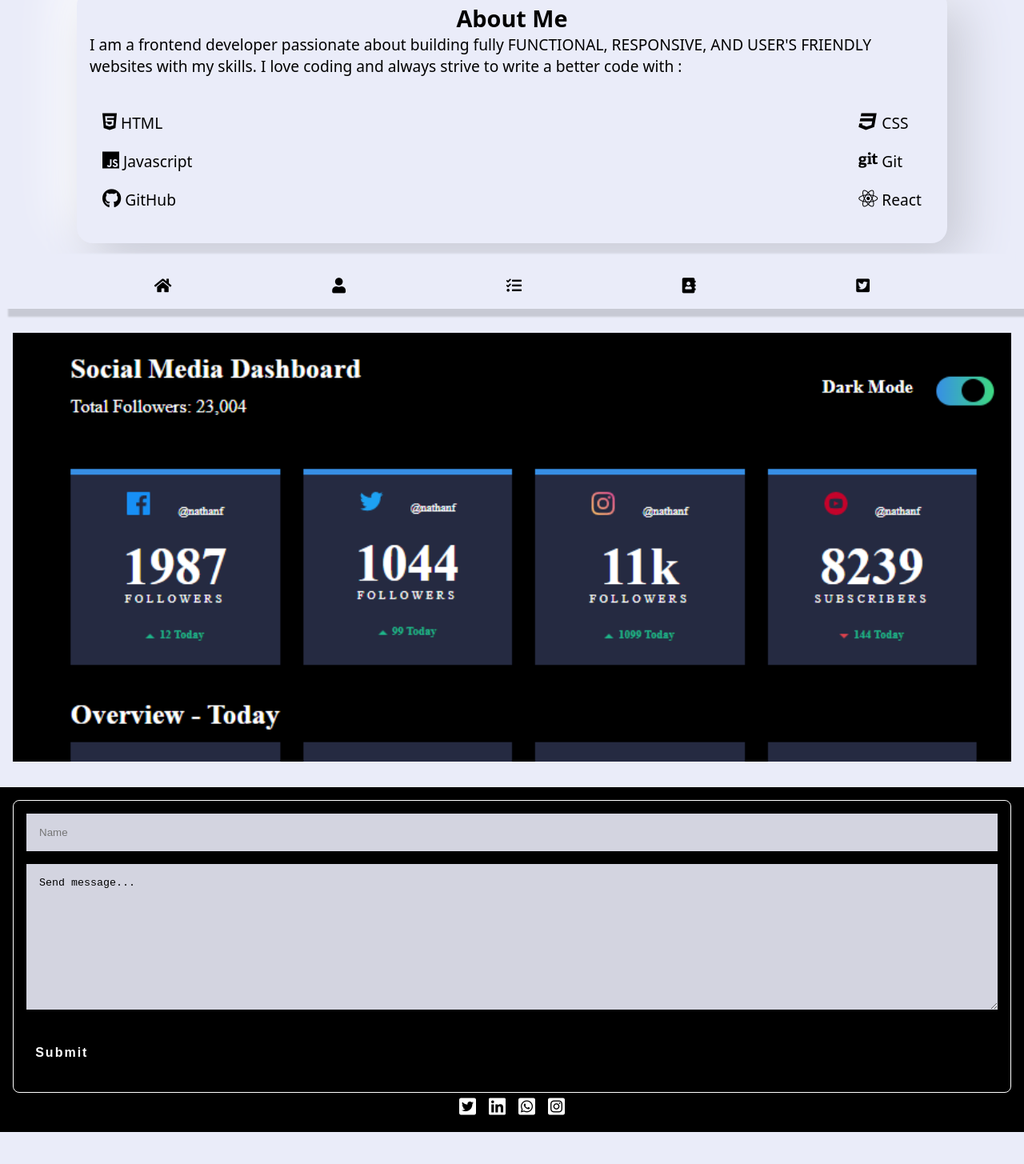
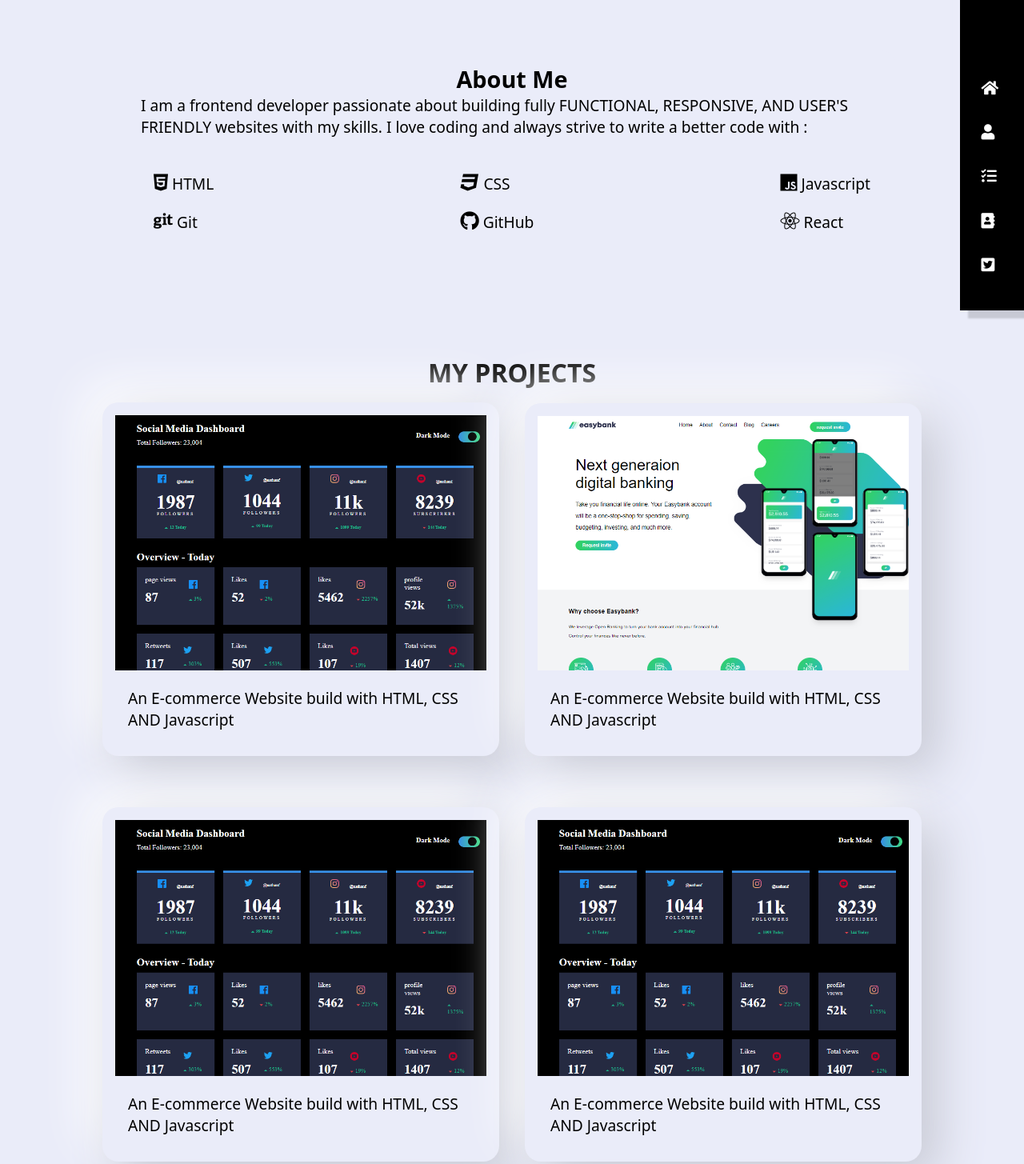
Before and after one commit to zakariyahrobiat/profile, a plain HTML site: page index.html in a window 1280 px wide. Shown: the part 412-1867 px from the top of the page at 80% size. Before the commit the page ends 1827 px from the top, so only its background shows below. Drawn offline with Linux system fonts and the light colour scheme.

Commit message:
my portfolio

```diff
--- a/index.html
+++ b/index.html
@@ -37,7 +37,6 @@
             <button class="resume">RESUME</button>
             <button>LET'S CHAT</button>
           </div>
-        </main>
 
           <div class="nav-container">
             <ul>
@@ -60,8 +59,9 @@
               </li>
             </ul>
           </div>
+        </main>
       </div>
-      <div class="about-container hidden" id="about">
+      <div class="about-container hiddenRight" id="about">
         <h2>About Me</h2>
         <div>
           <p>
@@ -79,35 +79,55 @@
           <p><i class="fab fa-react"></i> React</p>
         </div>
       </div>
-      <div class="project hidden" id="project">
+
+      <div class="project-container hiddenTop" id="project">
+        <h1>MY PROJECTS</h1>
+        <div class="project">
           <div class="project-img">
             <img src="image/dashboard.png" alt="" srcset="" />
             <p class="git">git repository</p>
             <p class="netlify">live demo</p>
+            <div class="text-container">
+              <p>An E-commerce Website build with HTML, CSS AND Javascript</p>
+            </div>
           </div>
           <div class="project-img">
             <img src="image/bank page.png" alt="" srcset="" />
             <p class="git">git reposity</p>
             <p class="netlify">live demo</p>
+            <div class="text-container">
+              <p>An E-commerce Website build with HTML, CSS AND Javascript</p>
+            </div>
           </div>
           <div class="project-img">
             <img src="image/dashboard.png" alt="" srcset="" />
             <p class="git">git repository</p>
             <p class="netlify">live demo</p>
+            <div class="text-container">
+              <p>An E-commerce Website build with HTML, CSS AND Javascript</p>
+            </div>
           </div>
           <div class="project-img">
             <img src="image/dashboard.png" alt="" srcset="" />
             <p class="git">git repository</p>
             <p class="netlify">live demo</p>
+            <div class="text-container">
+              <p>An E-commerce Website build with HTML, CSS AND Javascript</p>
             </div>
           </div>
-      <div class="contact hidden" id="contact">
+        </div>
+      </div>
+      <div class="contact" id="contact">
         <form action="POST" name="contact" data-netlify="true">
-          <input type="email" name="email" id="" placeholder="Name" />
-          <textarea name="message" id="" cols="30" rows="10">
-Send message...</textarea
-          >
-          <button>Submit</button>
+          <input type="email" name="email" id="" placeholder="Email" />
+          <textarea
+            name="message"
+            id=""
+            cols="20"
+            rows="6"
+            placeholder="Send message..."
+          ></textarea>
+          <button class="contact-btn">Submit</button>
         </form>
         <ul>
           <a href=""> <i class="fab fa-twitter-square"></i></a>
@@ -120,6 +140,9 @@ Send message...</textarea
           <li>
             <a href=""><i class="fab fa-instagram-square"></i></a>
           </li>
+          <li>
+            <a href=""><i class="fab fa-github"></i> </a>
+          </li>
         </ul>
       </div>
     </div>
--- a/script.js
+++ b/script.js
@@ -6,7 +6,7 @@ button = document.querySelectorAll("button");
 navContainer = document.querySelector(".nav-container");
 
 aboutContainer = document.querySelector(".about-container");
-project = document.querySelector(".project");
+project = document.querySelector(".project-container");
 const text = "Zakariyah Robiah";
 setInterval(writeName, 200);
 let index = 1;
@@ -37,7 +37,7 @@ const observer = new IntersectionObserver((entries) => {
     }
   });
 });
-const hidden = document.querySelectorAll(".hidden");
+const hidden = document.querySelectorAll(".hidden, .hiddenRight, .hiddenTop");
 hidden.forEach((el) => observer.observe(el));
 
 const handleSubmit = (event) => {
--- a/style.css
+++ b/style.css
@@ -9,7 +9,6 @@ body {
   display: flex;
   justify-content: center;
   align-items: center;
-
   font-family: system-ui, -apple-system, BlinkMacSystemFont, "Segoe UI", Roboto,
     Oxygen, Ubuntu, Cantarell, "Open Sans", "Helvetica Neue", sans-serif;
   position: relative;
@@ -18,18 +17,15 @@ body {
 }
 .container {
   width: 100vw;
+  padding-bottom: 4rem;
+  overflow: hidden;
 }
 body.active {
-  background-color: rgb(41, 40, 40, 0.9);
+  background-color: black;
   color: white;
 }
-.body {
-  width: 100vw;
-}
-
 nav {
   display: flex;
-
   justify-content: space-between;
   align-items: center;
   padding: 1rem;
@@ -43,7 +39,6 @@ nav {
   0% {
     transform: scaleY(0.5);
   }
-
   50% {
     transform: scaleY(1);
   }
@@ -51,17 +46,17 @@ nav {
     transform: scaleY(1.5);
   }
 }
-
 .container nav .toggleMode label {
   background-color: black;
   width: 50px;
   height: 30px;
-  position: absolute;
+  position: fixed;
   border-radius: 10px;
   display: flex;
   justify-content: space-evenly;
   align-items: center;
   right: 1rem;
+  z-index: 1000;
 }
 .ball {
   width: 20px;
@@ -76,7 +71,6 @@ nav {
   position: absolute;
   opacity: 0;
 }
-
 #mode:checked + label .ball {
   transform: translateX(20px);
   background-color: black;
@@ -87,24 +81,20 @@ nav {
 #mode:checked + label i {
   color: black;
 }
-
 label i {
   color: white;
   font-size: 1em;
 }
 .container main {
-  padding: 4rem 2rem;
-
   text-align: left;
 }
-
 .container .name-container h2 {
   font-size: 1.5rem;
   line-height: 1.5;
   font-weight: 500;
 }
 .container main .name-container {
-  padding: 1rem;
+  padding: 4rem 2rem;
 }
 .container .nav-container {
   position: fixed;
@@ -115,14 +105,16 @@ label i {
   width: 100vw;
   z-index: 100;
 }
+.container .nav-container.active {
+  background-color: black;
+  color: white;
+  box-shadow: 20px 20px 60px #232222, -20px -20px 60px #2f2e2e;
+}
 .container .nav-container ul {
   display: flex;
-
   align-items: center;
   justify-content: space-evenly;
-
   padding: 1rem 0;
-
   gap: 0.5rem;
 }
 .container .nav-container ul a {
@@ -133,7 +125,6 @@ label i {
 .container .nav-container.active ul a {
   color: white;
 }
-
 button {
   background-color: black;
   color: white;
@@ -159,22 +150,18 @@ button.active {
   flex-direction: column;
   width: 85vw;
   background-color: white;
-
   margin: auto;
   margin-bottom: 3rem;
   padding: 1rem;
-
   border-radius: 20px;
-
   background: #eaecf9;
   box-shadow: 20px 20px 60px #c7c9d4, -20px -20px 60px #ffffff;
+  font-size: 1.2rem;
 }
 .container .about-container.active {
   background: #292828;
   box-shadow: 20px 20px 60px #232222, -20px -20px 60px #2f2e2e;
-}
-.container .about-container {
-  font-size: 1.2rem;
+  color: white;
 }
 .container .about-container .skills {
   display: grid;
@@ -190,49 +177,75 @@ button.active {
   line-height: 2;
   color: black;
 }
-
+.container .about-container.active .skills i {
+  color: white;
+}
 .container .about-container p {
   text-align: left;
 }
-.container .project {
-  height: 600px;
-  overflow-y: scroll;
-
+.container .project-container {
+  /* height: 600px;
+  overflow-y: scroll; */
   padding: 4rem 1rem 2rem 1rem;
   background: #eaecf9;
 }
-.container .project.active {
-  background: rgb(41, 40, 40);
+.container .project-container.active {
+  background: rgb(6, 6, 6);
+}
+.container .project-container img {
+  width: 100%;
+}
+.container .project-container .project-img {
+  margin-bottom: 2rem;
+  padding: 1rem;
+  position: relative;
+  overflow-x: hidden;
+
+  border-radius: 20px;
+  background: #eaecf9;
+  box-shadow: 20px 20px 60px #c7c9d4, -20px -20px 60px #ffffff;
+}
+.container .project-img .text-container {
+  padding: 1rem;
+  text-align: left;
+}
+.container h1 {
+  padding-bottom: 1rem;
+}
+.container .project-img .text-container p {
+  font-size: 1.2rem;
+  font-weight: 500;
+  color: black;
+  list-style: 1.5;
+}
+.container .project-container.active .project-img .text-container p {
+  color: white;
 }
 
-.container .project img {
-  width: 100%;
-  padding-bottom: 2rem;
-}
-.container .project .project-img {
-  position: relative;
-  overflow-x: hidden;
-}
 .container .project-img .git {
   position: absolute;
-  background-color: red;
+  background-color: black;
   top: 30%;
   right: 0;
   padding: 0.5rem 1rem;
   font-size: 1.5rem;
   transform: translateX(101%);
   transition: all 2s linear;
+  color: white;
 }
+
 .container .project-img .netlify {
   position: absolute;
-  background-color: red;
+  background-color: black;
   top: 50%;
   right: 0;
   padding: 0.5rem 1rem;
   font-size: 1.5rem;
   transform: translateX(101%);
   transition: all 2s linear;
+  color: white;
 }
+
 .container .project .project-img:hover .git {
   transform: translateX(0);
 }
@@ -248,7 +261,7 @@ button.active {
   background-color: white;
 }
 .container .contact form {
-  text-align: left;
+  text-align: center;
   border: 1px solid white;
   padding: 1rem;
   border-radius: 0.5rem;
@@ -260,16 +273,33 @@ textarea {
   padding: 1rem;
   border: none;
   margin-bottom: 1rem;
+  font-size: 1.5rem;
+}
+.container .contact form textarea {
+  margin-bottom: 0.5rem;
+}
+.container .contact-btn {
+  background-color: white;
+  color: black;
+  margin: 0;
+  padding: 0.7rem 2rem;
+  font-size: 1.5rem;
+  border-top-left-radius: 1rem;
+  border-bottom-right-radius: 1rem;
+}
+.container .contact-btn:hover {
+  background-color: rgb(234, 236, 249, 0.9);
 }
 .container .contact ul {
   display: flex;
   justify-content: center;
   align-items: center;
   gap: 1rem;
+  padding-top: 1rem;
 }
 .container .contact ul a {
   color: white;
-  font-size: 1.5rem;
+  font-size: 2rem;
   font-weight: 600;
 }
 .hidden {
@@ -278,8 +308,120 @@ textarea {
   transform: translateX(-100%);
   transition: all 2s;
 }
+.hiddenRight {
+  opacity: 0;
+  filter: blur(5px);
+  transform: translateX(100%);
+  transition: all 2s;
+  overflow: hidden;
+}
+.hiddenTop {
+  opacity: 0;
+  filter: blur(5px);
+  transform: translateX(-300px);
+  transition: all 0.6s ease-out;
+}
+
 .show {
   opacity: 1;
   filter: blur(0);
   transform: translateX(0);
 }
+/* .container .project .project-img:nth-child(2) {
+  transition-delay: 0.4s;
+}
+.container .project .project-img:nth-child(3) {
+  transition-delay: 0.6;
+}
+.container .project .project-img:nth-child(4) {
+  transition-delay: 0.8;
+} */
+@media screen and (min-width: 778px) {
+  nav {
+    padding: 1rem 5rem;
+  }
+  .container {
+    padding-bottom: 0rem;
+  }
+  .container nav .toggleMode label {
+    right: 5rem;
+  }
+  .ball {
+    background-color: black;
+  }
+  label i {
+    color: black;
+  }
+  #mode:checked + label .ball {
+    background-color: white;
+  }
+  #mode:checked + label {
+    background-color: black;
+  }
+  #mode:checked + label i {
+    color: white;
+  }
+
+  .container main .name-container {
+    padding: 4rem 10rem;
+  }
+  .container .name-container h2 {
+    font-size: 3rem;
+    line-height: 1.5;
+    font-weight: 600;
+  }
+  .container .nav-container ul {
+    display: block;
+  }
+  .container .nav-container {
+    width: 5rem;
+    right: 0;
+    top: 0;
+    bottom: 0;
+    background-color: black;
+  }
+  .container .nav-container.active {
+    background-color: white;
+  }
+  .container .about-container {
+    width: 75vw;
+    box-shadow: none;
+  }
+  .container .nav-container ul a i {
+    margin-bottom: 2rem;
+    color: white;
+  }
+  .container .nav-container.active ul a i {
+    color: black;
+  }
+  .container .about-container .skills {
+    grid-template-columns: auto auto auto;
+  }
+  .container .project {
+    width: 80vw;
+    display: grid;
+    justify-content: center;
+    align-items: center;
+    grid-template-columns: auto auto;
+    gap: 2rem;
+    margin: auto;
+  }
+  .container .contact {
+    width: 93vw;
+    /* margin: auto; */
+  }
+  .container nav .toggleMode label {
+    right: 1rem;
+    background-color: white;
+  }
+  .container .nav-container ul {
+    position: fixed;
+    bottom: 0;
+    right: 2rem;
+  }
+  .container .project-container.active .project-img {
+    background: #292828;
+    box-shadow: 20px 20px 60px #232222, -20px -20px 60px #2f2e2e;
+    color: white;
+  }
+}
```
Lines whose indentation alone changed are shown as unchanged.
